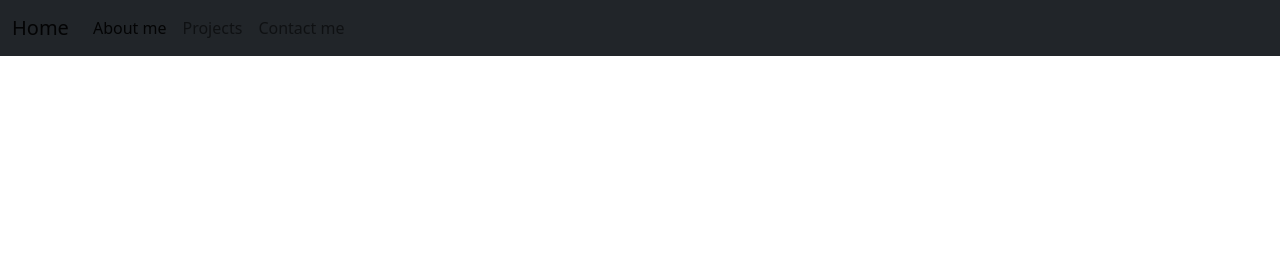
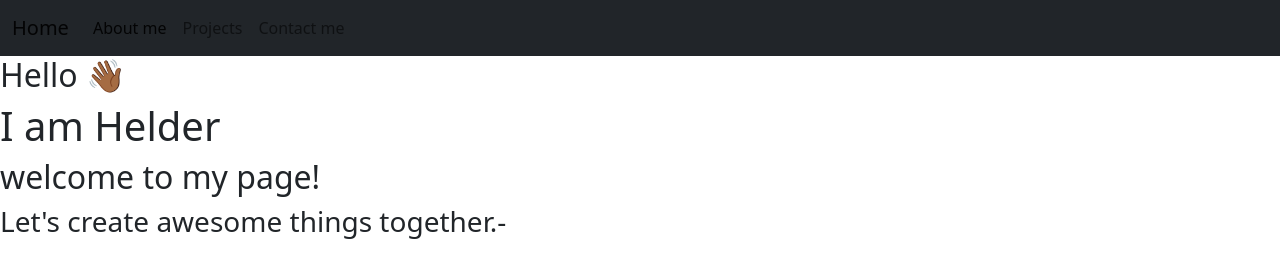
Before and after one commit to HelderBalbino/Bootstrap-Portfolio, a plain HTML site: page index.html in a window 1280 px wide. Drawn offline with nearby package versions, Linux system fonts and the light colour scheme.

Commit message:
add header part of the website

```diff
--- a/index.html
+++ b/index.html
@@ -9,14 +9,13 @@
     <link rel="icon" href="Images/favicon.ico">
     <link href="https://fonts.googleapis.com/css?family=Merriweather|Montserrat|Sacramento" rel="stylesheet">
     <link rel="stylesheet" href="css/style.css">
-
     <link href="https://cdn.jsdelivr.net/npm/bootstrap@5.2.3/dist/css/bootstrap.min.css" rel="stylesheet" integrity="sha384-rbsA2VBKQhggwzxH7pPCaAqO46MgnOM80zW1RWuH61DGLwZJEdK2Kadq2F9CUG65"
         crossorigin="anonymous">
     <title>Helder Balbino</title>
 </head>
 
 <body>
-
+    <!-- ######################## NavBar########################## -->
     <nav class="navbar navbar-expand-lg navbar-light bg-dark">
         <div class="container-fluid">
             <a class="navbar-brand" href="#">Home</a>
@@ -40,6 +39,27 @@
         </div>
     </nav>
 
+    <header>
+
+        <section>
+
+            <!--############################## top container ##############################  -->
+            <div id="home" class="top-container">
+                <h2>Hello 👋🏾</h2>
+                <h1>I am Helder</h1>
+                <h2>welcome to my page!</h2>
+                <h3>Let's create awesome things together.-</h3>
+            </div>
+        </section>
+
+    </header>
+
+
+
+
+
+
+
 </body>
 
 </html>
```
